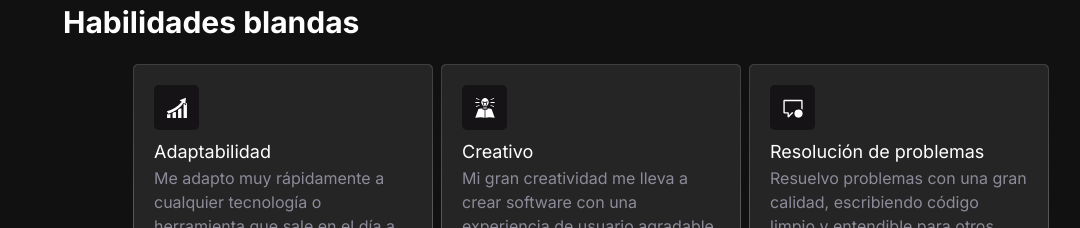
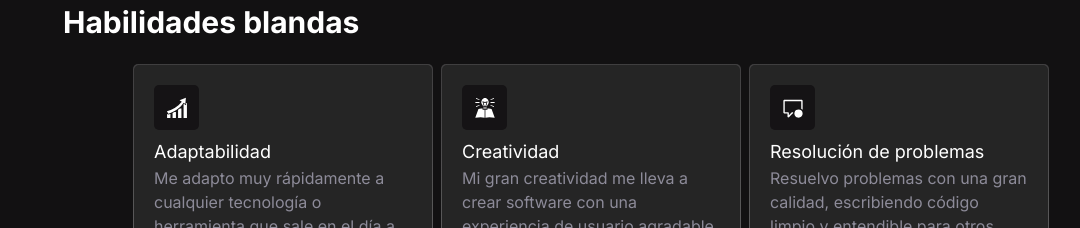
Before and after one commit to MichaellDev1/Portfolio, a React (Vite) app: page / in a window 1280 px wide. Shown: the part 1980-2208 px from the top of the page, without its empty margins (49-1129 px from the left). Built offline with nearby package versions, Linux system fonts and the light colour scheme.

Commit message:
Update Title

```diff
--- a/src/components/SoftSkills/index.jsx
+++ b/src/components/SoftSkills/index.jsx
@@ -16,7 +16,7 @@ export default function SoftSkills () {
       <div className='flex flex-col items-center w-full'>
         <div className='grid lg:grid-cols-3 md:grid-cols-1 grid-cols-1'>
           <CardSoftSkill text='Adaptabilidad' icon={<GiProgression />} description='Me adapto muy rápidamente a cualquier tecnología o herramienta que sale en el día a día' />
-          <CardSoftSkill text='Creativo' icon={<GiInspiration />} description='Mi gran creatividad me lleva a crear software con una experiencia de usuario agradable' />
+          <CardSoftSkill text='Creatividad' icon={<GiInspiration />} description='Mi gran creatividad me lleva a crear software con una experiencia de usuario agradable' />
           <CardSoftSkill text='Resolución de problemas' icon={<VscCommentUnresolved />} description='Resuelvo problemas con una gran calidad, escribiendo código limpio y entendible para otros desarrolladores' />
         </div>
         <div className='grid lg:grid-cols-2 grid-cols-1'>
```
